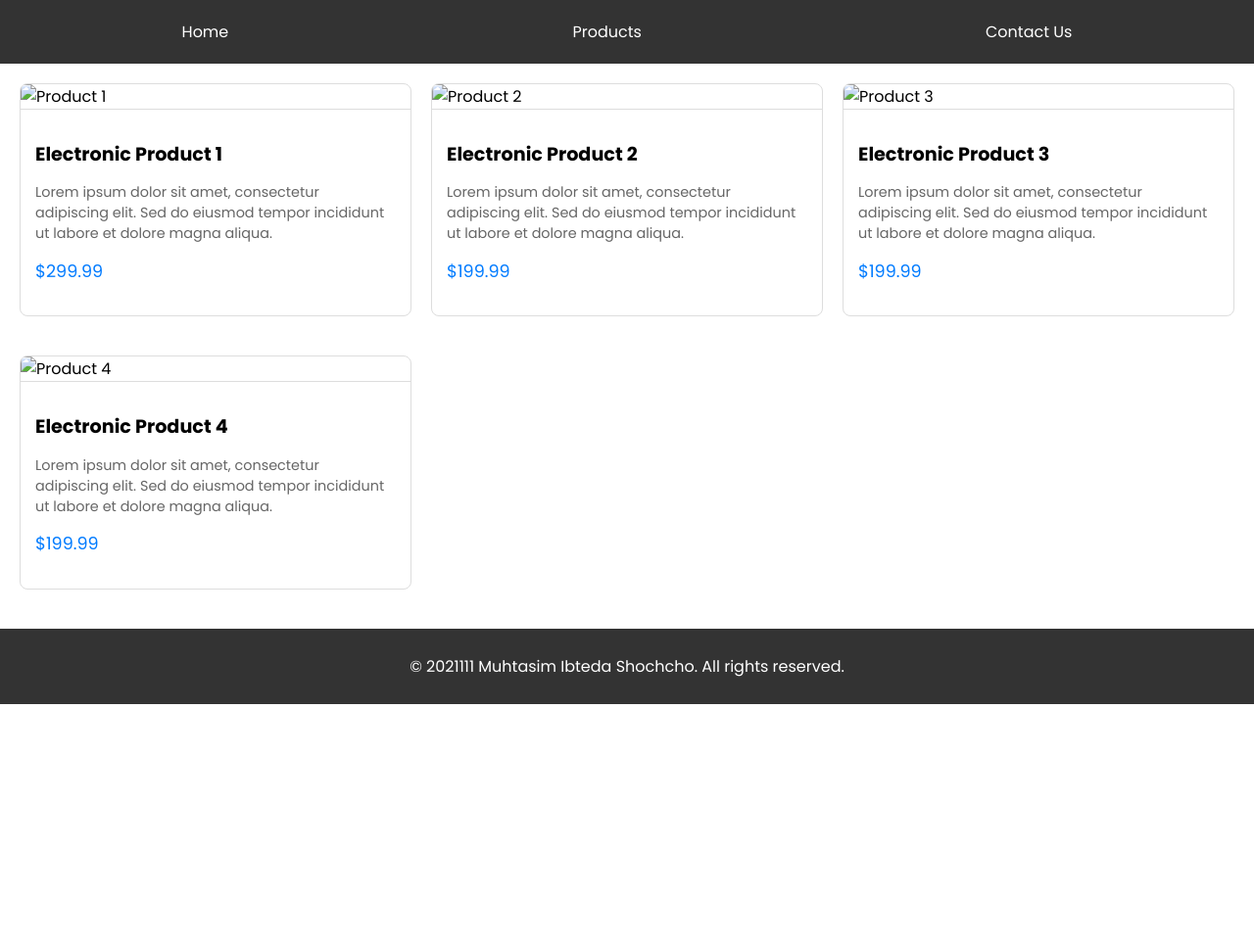
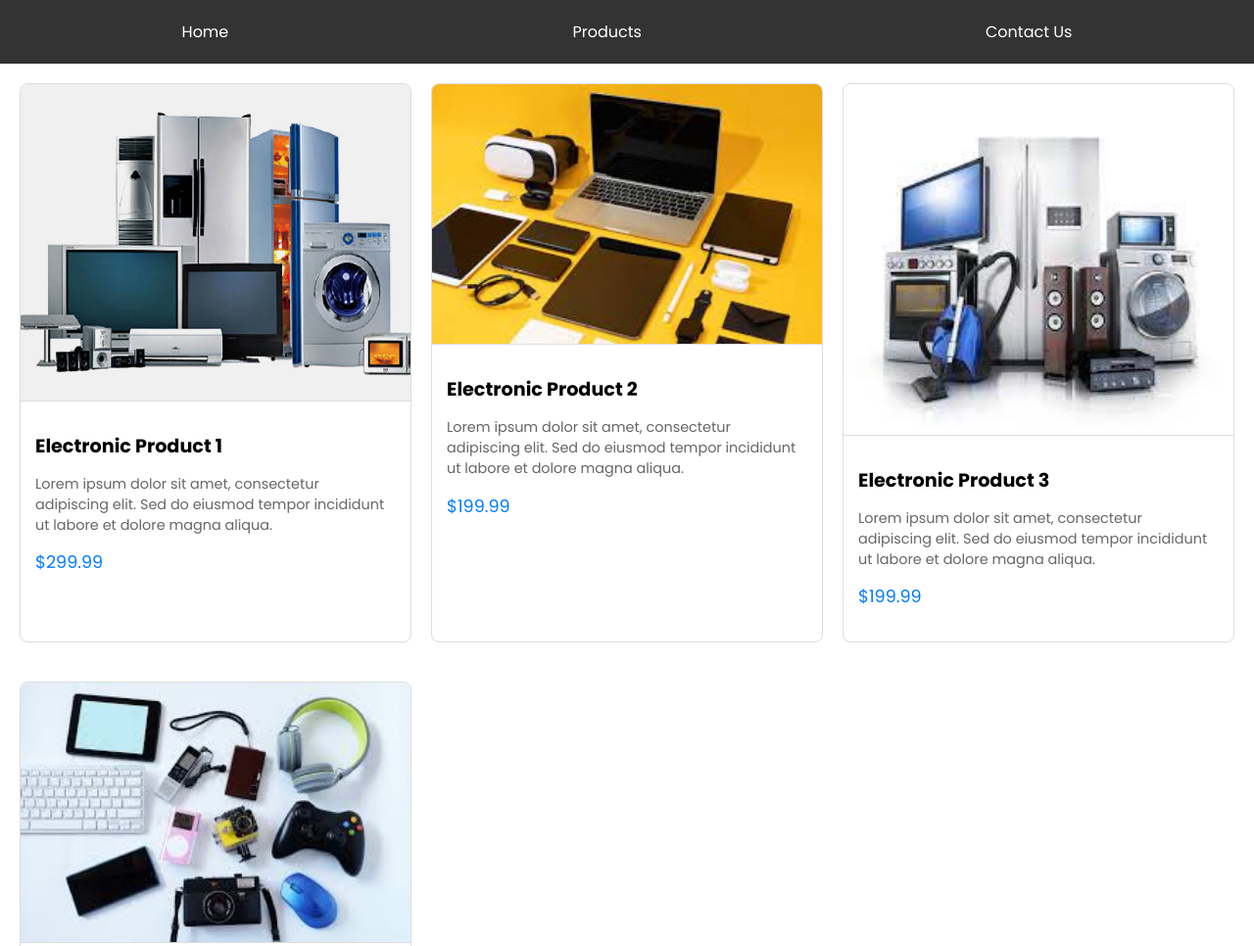
Before and after one commit to Geeky-Muhtasim/midtermPractical2021111, a plain HTML site: page products.html in a window 1280 px wide. Shown: the top 966 px of the page at 98% size. Before the commit the page ends 800 px from the top, so only its background shows below. Drawn offline with Linux system fonts and the light colour scheme.

Commit message:
8th commit

```diff
--- a/products.html
+++ b/products.html
@@ -18,7 +18,7 @@
     </header>
     <div class="products-page">
         <div class="product-box">
-            <img src="product1.jpg" alt="Product 1" class="product-image">
+            <img src="images/product1.jpg" alt="Product 1" class="product-image">
             <div class="product-details">
                 <h2 class="product-name">Electronic Product 1</h2>
                 <p class="product-description">Lorem ipsum dolor sit amet, consectetur adipiscing elit. Sed do eiusmod tempor incididunt ut labore et dolore magna aliqua.</p>
@@ -27,7 +27,7 @@
         </div>
 
         <div class="product-box">
-            <img src="product2.jpg" alt="Product 2" class="product-image">
+            <img src="images/product2.jpeg" alt="Product 2" class="product-image">
             <div class="product-details">
                 <h2 class="product-name">Electronic Product 2</h2>
                 <p class="product-description">Lorem ipsum dolor sit amet, consectetur adipiscing elit. Sed do eiusmod tempor incididunt ut labore et dolore magna aliqua.</p>
@@ -35,7 +35,7 @@
             </div>
         </div>
         <div class="product-box">
-            <img src="product3.jpg" alt="Product 3" class="product-image">
+            <img src="images/product3.jpeg" alt="Product 3" class="product-image">
             <div class="product-details">
                 <h2 class="product-name">Electronic Product 3</h2>
                 <p class="product-description">Lorem ipsum dolor sit amet, consectetur adipiscing elit. Sed do eiusmod tempor incididunt ut labore et dolore magna aliqua.</p>
@@ -43,7 +43,7 @@
             </div>
         </div>
         <div class="product-box">
-            <img src="product3.jpg" alt="Product 4" class="product-image">
+            <img src="images/product4.jpeg" alt="Product 4" class="product-image">
             <div class="product-details">
                 <h2 class="product-name">Electronic Product 4</h2>
                 <p class="product-description">Lorem ipsum dolor sit amet, consectetur adipiscing elit. Sed do eiusmod tempor incididunt ut labore et dolore magna aliqua.</p>
```
